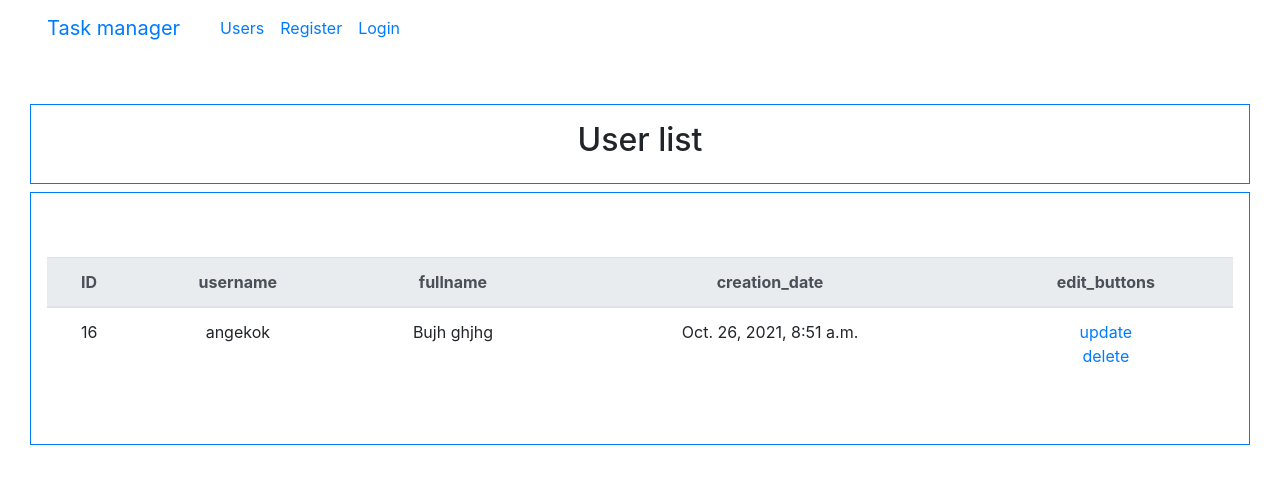
After one commit to dr-angekok/python-project-lvl4, a Django app: page /users/ in a window 1280 px wide. The commit adds this page. Shown: the top 484 px of the page. Run offline with Django 3.2, Linux system fonts and the light colour scheme; data comes from the database, SQL or seed files in the repository; both versions use the stored data as it was after the commit; some libraries are stand-ins or nearby versions.

Commit message:
Users added.

```diff
--- a/task_manager/urls.py
+++ b/task_manager/urls.py
@@ -14,12 +14,13 @@ Including another URLconf
     2. Add a URL to urlpatterns:  path('blog/', include('blog.urls'))
 """
 from django.contrib import admin
-from django.urls import path
-from django.conf.urls import url
+from django.urls import include, path
 
 from task_manager.views import index
 
 urlpatterns = [
     path('admin/', admin.site.urls),
-    url(r'^$', index, name='index'),
+    path('', index, name='index'),
+    path('users/', include('users.urls')),
+    path('', include('django.contrib.auth.urls')),
 ]
--- a/task_manager/views.py
+++ b/task_manager/views.py
@@ -1,4 +1,5 @@
 from django.shortcuts import render
+
 
 def index(request):
     return render(request, 'index.html')
--- a/templates/base.html
+++ b/templates/base.html
@@ -1,11 +1,11 @@
 <!doctype html>
 <!-- Bootstrap core CSS -->
-{% load i18n %}
 {% load bootstrap4 %}
 {% load static %}
 {% bootstrap_css %}
 {% bootstrap_javascript jquery='full' %}
-<link rel="shortcut icon" type="image/png" href="{% static "favicon.png" %}">
+{% load i18n %}
+<link rel="favicon" type="image/png" href="{% static "favicon.png" %}">
 <html lang="en">
   <head>
     <meta charset="utf-8">
@@ -17,39 +17,48 @@
       <header>
         <div class="row pb-5">
           <div class="col">
-            <nav class="navbar navbar-expand-md navbar-dark bg-dark">
+            <nav class="navbar navbar-expand-md">
               <a class="navbar-brand nav-link" href="/" >{% trans "Task manager" %}</a>
               <div class="collapse navbar-collapse" id="navbarsExampleDefault">
                 <ul class="navbar-nav mr-auto">
+                  {% if user.is_authenticated %}
                   <li class="nav-item">
-                    {% if user.is_authenticated %}
-                      <a class="nav-link" href="/">{% trans "Users" %}</a>
-                    {% endif %}
+                    <a class="nav-link" href="{% url 'users:list' %}">{% trans "Users" %}</a>
                   </li>
                   <li class="nav-item">
-                    {% if user.is_authenticated %}
-                      <a class="nav-link" href="/">{% trans "Tasks" %}</a>
-                    {% endif %}
+                    <a class="nav-link" href="/">{% trans "Tasks" %}</a>
                   </li>
                   <li class="nav-item">
-                    {% if user.is_authenticated %}
-                      <a class="nav-link" href="/">{% trans "Tags" %}</a>
-                    {% endif %}
+                    <a class="nav-link" href="/">{% trans "Tags" %}</a>
                   </li>
                   <li class="nav-item">
-                    {% if user.is_authenticated %}
-                      <a class="nav-link" href="/">{% trans "Log out" %}</a>
-                    {% endif %}
+                    <a class="nav-link" href="/logout">{% trans "logout" %}</a>
                   </li>
+                  {% else %}
+                  <li class="nav-item">
+                    <a class="nav-link" href="{% url 'users:list' %}">{% trans "Users" %}</a>
+                  </li>
+                  <li class="nav-item">
+                    <a class="nav-link" href="/users/create">{% trans "Register" %}</a>
+                  </li>
+                  <li class="nav-item">
+                    <a class="nav-link" href="/login">{% trans "Login" %}</a>
+                  </li>
+                  {% endif %}
                 </ul>
               </div>
             </nav>
           </div>
         </div>
+        <div class="container-fluid text-center">
+          <div class="p-3 mb-2 border border-primary float-none">
+            {% block page_header %}{% endblock page_header %}
+          </div>
+        </div>
       </header>
       <main>
         <div class="container-fluid text-center">
-          <div class="p-3 mb-2 bg-dark text-white border border-primary float-none">
+          <div class="p-3 mb-2 border border-primary float-none">
               {% block content %}{% endblock %}
           </div>
         </div>
--- a/templates/index.html
+++ b/templates/index.html
@@ -3,4 +3,5 @@
 {% load i18n %}
 {% block content %}
     <p>{% trans "Welcome to task manager" %}</p>
+    <p>{% trans "Log in to views something" %}</p>
 {% endblock %}
--- /dev/null
+++ b/templates/users/list.html
@@ -0,0 +1,36 @@
+{% extends "base.html" %}
+{% load i18n %}
+
+{% block page_header %}
+  <h2>{% trans "User list" %}</h2>
+{% endblock page_header %}
+
+{% block content %}
+<table class="table table-hover mx-auto my-5">
+    <thead class="thead-light">
+        <tr>
+            <th scope="col">ID</th>
+            <th scope="col">{% trans "username" %}</th>
+            <th scope="col">{% trans "fullname" %}</th>
+            <th scope="col">{% trans "creation_date" %}</th>
+            <th scope="col">{% trans "edit_buttons" %}</th>
+        </tr>
+    </thead>
+
+    <tbody>
+        {% for user in users %}
+        <tr>
+            <td scope="row">{{ user.id }}</td>
+            <td scope="row">{{ user.username }}</td>
+            <td>{{ user.get_full_name }}</td>
+            <td>{{ user.date_joined }}</td>
+            <td>
+                <a href="{% url 'users:update' user.id %}">{% trans "update" %}</a>
+                <br>
+                <a href="{% url 'users:delete' user.id %}">{% trans "delete" %}</a>
+            </td>
+        </tr>
+        {% endfor %}
+    </tbody>
+</table>
+{% endblock content %}
--- /dev/null
+++ b/users/urls.py
@@ -0,0 +1,12 @@
+from django.urls import path
+
+from users import views
+
+app_name = "users"
+
+urlpatterns = [
+    path("", views.List.as_view(), name="list"),
+    path("create/", views.Create.as_view(), name="create"),
+    path("<int:user_id>/update/", views.Update.as_view(), name="update"),
+    path("<int:user_id>/delete/", views.Delete.as_view(), name="delete"),
+]
--- a/users/views.py
+++ b/users/views.py
@@ -1,3 +1,59 @@
-from django.shortcuts import render
+from django.contrib.auth import authenticate, login
+from django.contrib.auth.forms import UserCreationForm
+from django.contrib.auth.mixins import LoginRequiredMixin
+from django.contrib.auth.models import User
+from django.shortcuts import redirect, render
+from django.views import View
 
-# Create your views here.
+
+class Create(View):
+    template_name = "users/create.html"
+
+    def get(self, request):
+        return render(request, self.template_name, context={"form": UserCreationForm()})
+
+    def post(self, request):
+        form = UserCreationForm(data=request.POST)
+        if form.is_valid():
+            form.save()
+            return redirect("login")
+        else:
+            return render(request, self.template_name, context={"form": form})
+
+
+class Update(LoginRequiredMixin, View):
+    login_url = "login"
+    template_name = "users/update.html"
+
+    def handle_no_permission(self):
+        return redirect(self.login_url)
+
+    def get(self, request, user_id):
+        context = {"username": User.objects.get(id=user_id).username}
+        return render(request, self.template_name, context=context)
+
+
+class Delete(LoginRequiredMixin, View):
+    login_url = "login"
+    template_name = "users/delete.html"
+
+    def handle_no_permission(self):
+        return redirect(self.login_url)
+
+    def get(self, request, user_id):
+        context = {"user": User.objects.get(id=user_id)}
+        return render(request, self.template_name, context=context)
+
+    def post(self, request, user_id):
+        user = User.objects.get(id=user_id)
+        user.delete()
+        return redirect("/users/")
+
+
+class List(View):
+    template_name = "users/list.html"
+
+    def get(self, request):
+        users = User.objects.all()
+        context = {"users": users}
+        return render(request, self.template_name, context=context)
```
Also changed, not shown: task_manager/settings.py (+10 -0 lines), templates/registration/ logged_out.html (added, +9 -0 lines), templates/registration/login.html (added, +24 -0 lines), templates/users/create.html (added, +18 -0 lines), templates/users/delete.html (added, +16 -0 lines), templates/users/update.html (added, +9 -0 lines), db.sqlite3, users/migrations/__init__.py (deleted).
